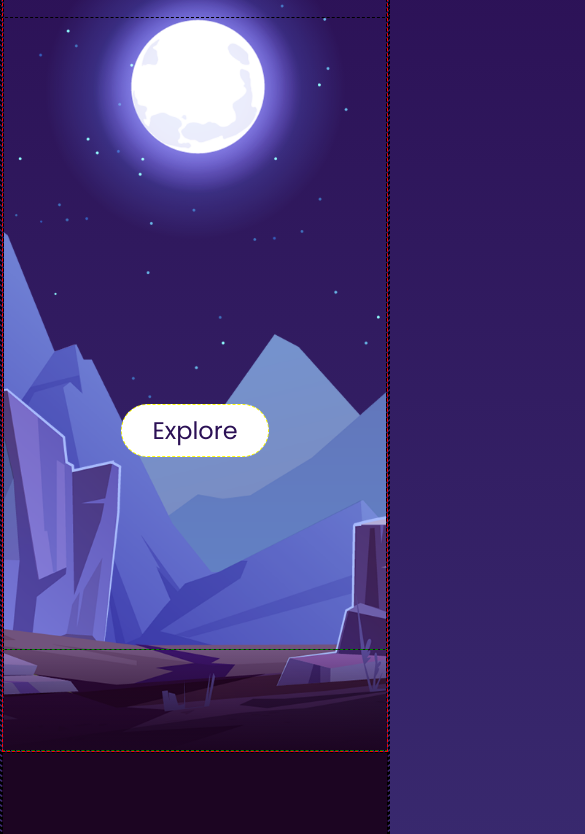
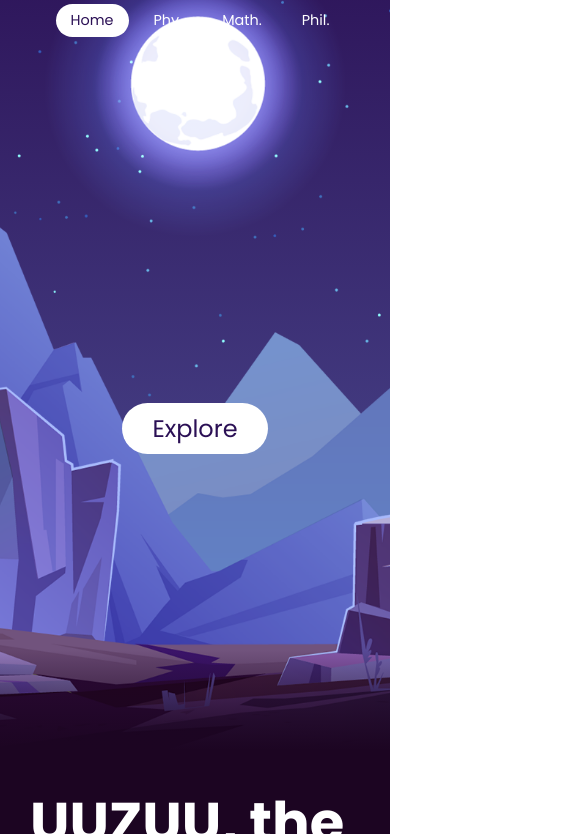
Before and after one commit to nailen1/parallax-scrolling-website-OT, a plain HTML site: page parallax-scrolling-web.html in a window 390 px wide. Shown: the part 94-928 px from the top of the page, 585 px wide, since content can reach past the window. Drawn offline with Linux system fonts and the light colour scheme.

Commit message:
commit - media query 620px fixed. dashed line X

```diff
--- a/parallax-scrolling-web.css
+++ b/parallax-scrolling-web.css
@@ -4,7 +4,7 @@
     padding: 0;
     box-sizing: border-box;
     font-family: 'Poppins', sans-serif;
-    border: 1px dashed black;
+    /* border: 1px dashed black; */
     scroll-behavior:smooth;
 }
 body {
@@ -46,11 +46,11 @@ header ul li a{
     padding: 6px 15px;
     color: #fff;
     border-radius: 20px;
-    border: 1px dashed red;
+    /* border: 1px dashed red; */
 
 }
 
-@media (max-width: 450px){
+@media (max-width: 620px){
     header{
         display: flex;
         flex-direction: column;
@@ -78,7 +78,7 @@ section{
     justify-content: center;
     align-items: center;
     overflow: hidden;
-    border: 1px dashed red;
+    /* border: 1px dashed red; */
 }
 section::before{
     content: "";
@@ -88,7 +88,7 @@ section::before{
     height: 100px;
     background: linear-gradient(to top, #1c0522, transparent);
     z-index: 1000;
-    border: 1px dashed green;
+    /* border: 1px dashed green; */
 }
 section img{
     position: absolute;
@@ -114,7 +114,7 @@ section img#mountains_front{
     white-space: nowrap;
     font-size: 7vw;
     z-index: 9;
-    border: 1px dashed yellow;
+    /* border: 1px dashed yellow; */
 }
 #btn{
     text-decoration: none;
@@ -124,7 +124,7 @@ section img#mountains_front{
     background: #fff;
     color: #2b1055;
     font-size: 1.5em;
-    border: 1px dashed yellow;
+    /* border: 1px dashed yellow; */
     transform: translateY(100px);
 
 }
@@ -144,7 +144,7 @@ section img#mountains_front{
     color: #fff;
 }
 
-@media (max-width: 450px){
+@media (max-width: 620px){
     .sec {
         padding: 30px
     }
```
Also changed, not shown: parallax-scrolling-web.html (renamed from parallax-scrolling web-OT/index.html).
